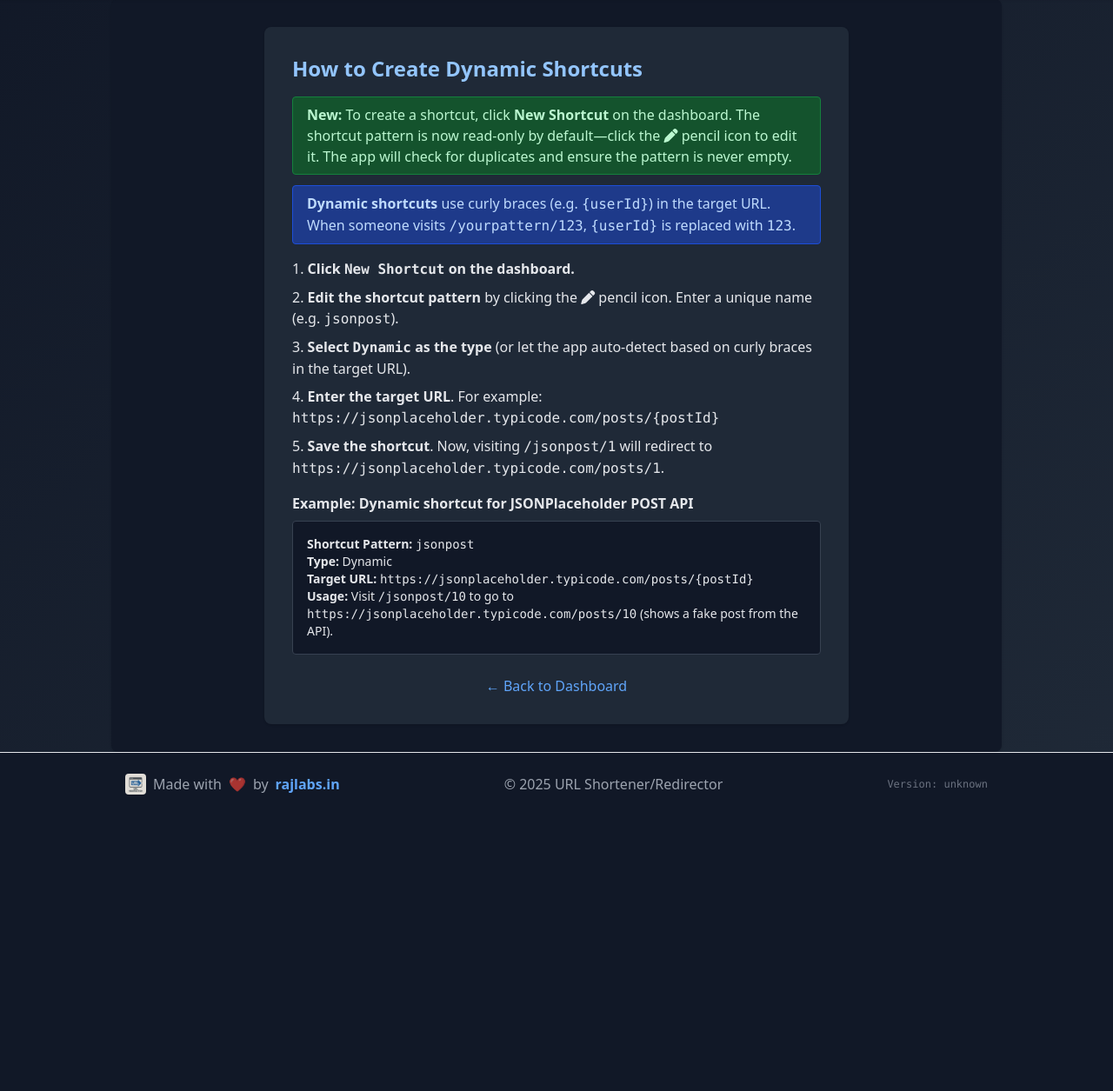
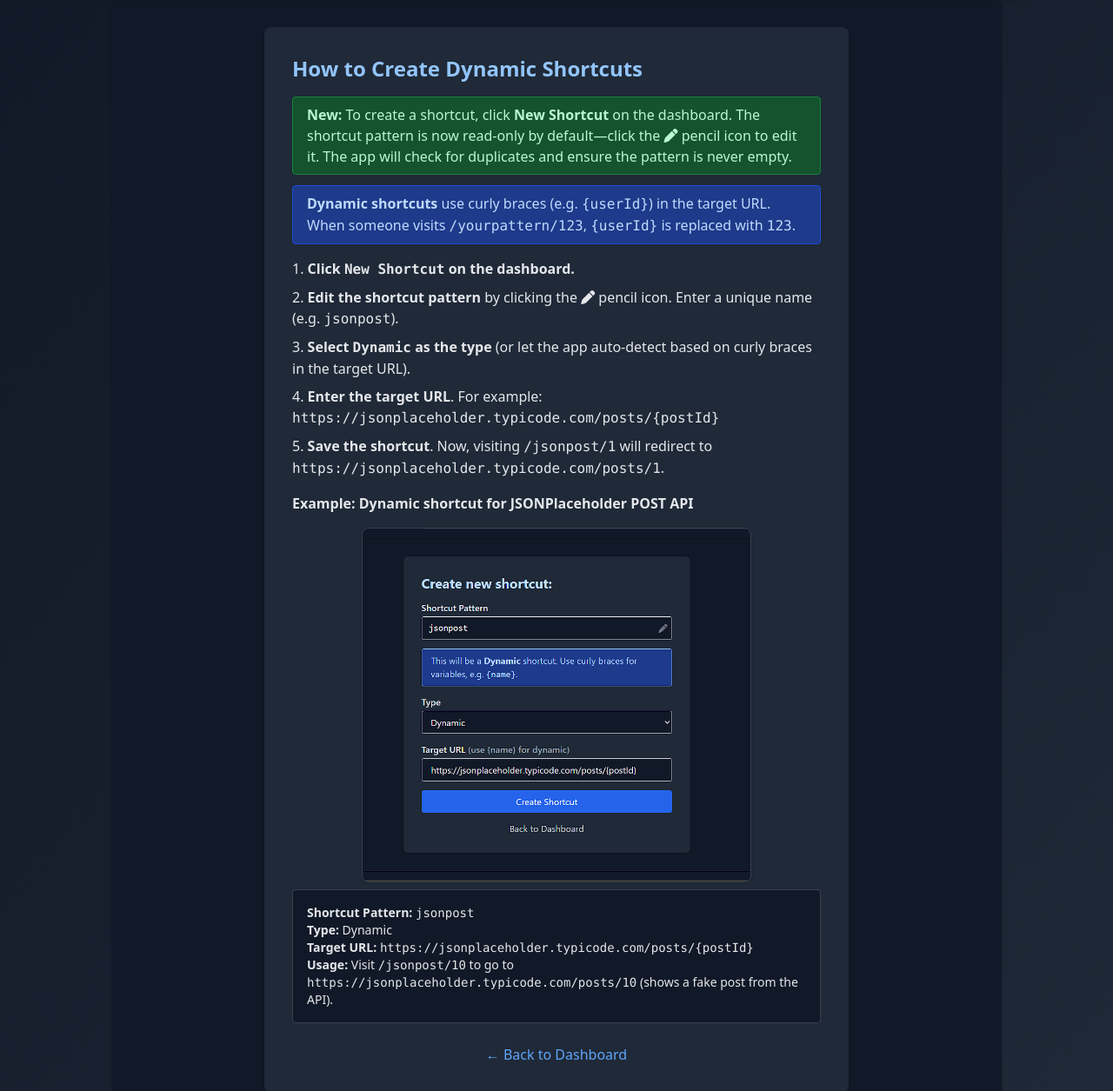
Before and after one commit to authoritydmc/r, a Flask app: page /tutorial in a window 1280 px wide. Shown: the part 98-1353 px from the top of the page at 87% size. Before the commit the page ends 1012 px from the top, so only its background shows below. Run offline with Flask 3, Linux system fonts and the light colour scheme; some libraries are stand-ins or nearby versions.

Commit message:
Refactor code structure for improved readability and maintainability

```diff
--- a/app/templates/tutorial.html
+++ b/app/templates/tutorial.html
@@ -29,7 +29,11 @@
 
     <div class="mb-4">
       <b>Example: Dynamic shortcut for JSONPlaceholder POST API</b>
-      <div class="bg-gray-50 dark:bg-gray-900 border border-gray-200 dark:border-gray-700 rounded p-4 mt-2 text-sm">
+
+      <div class="flex justify-center mt-4">
+        <img src="{{ url_for('static', filename='assets/dynamic-shortcut-tutorial.png') }}" alt="Dynamic Shortcut Tutorial Example" class="rounded-lg shadow max-w-md w-full border border-blue-100 dark:border-gray-700">
+      </div>
+          <div class="bg-gray-50 dark:bg-gray-900 border border-gray-200 dark:border-gray-700 rounded p-4 mt-2 text-sm">
         <b>Shortcut Pattern:</b> <span class="font-mono">jsonpost</span><br>
         <b>Type:</b> Dynamic<br>
         <b>Target URL:</b> <span class="font-mono">https://jsonplaceholder.typicode.com/posts/{postId}</span><br>
```
Also changed, not shown: app/static/assets/dynamic-shortcut-tutorial.png (added).
